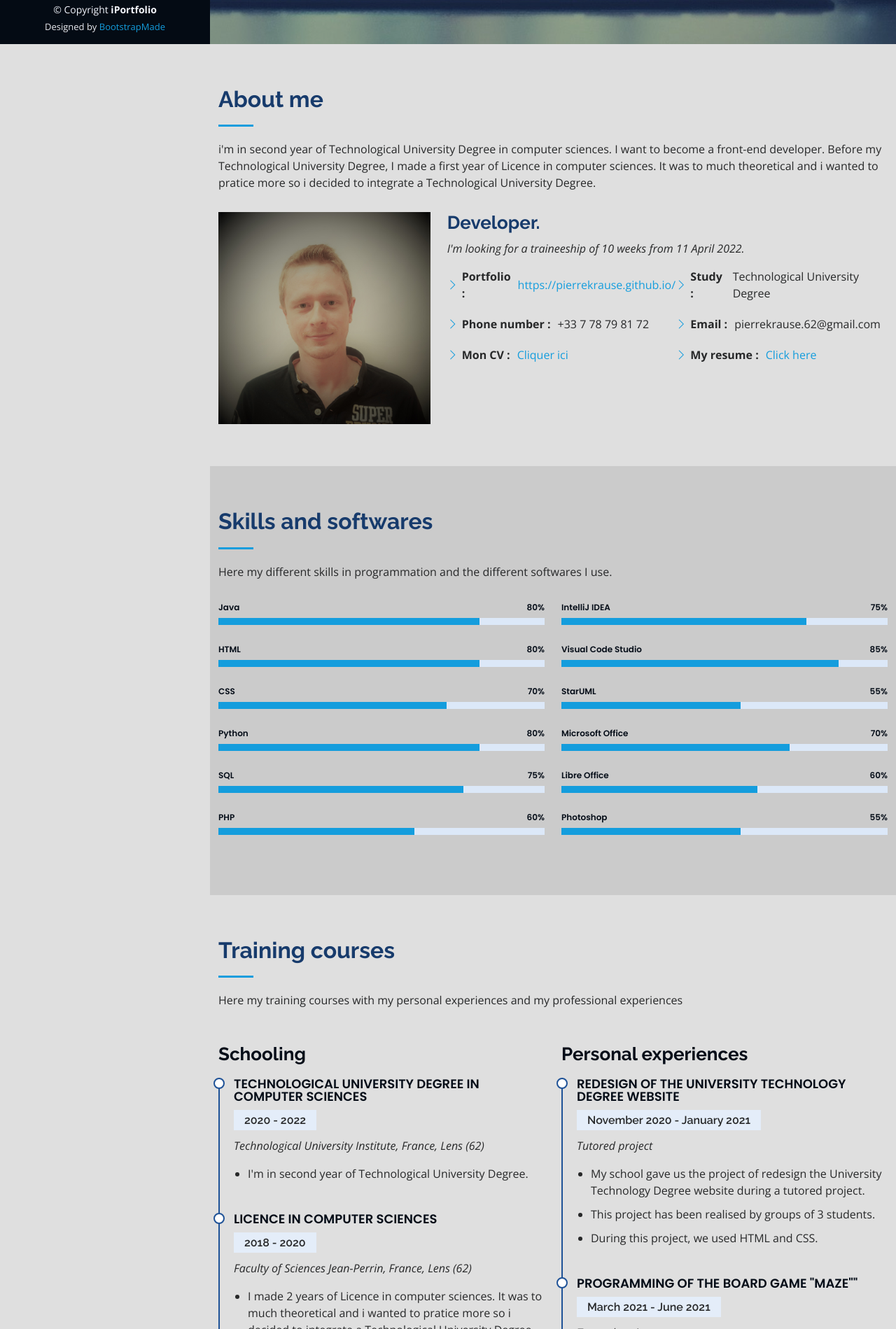
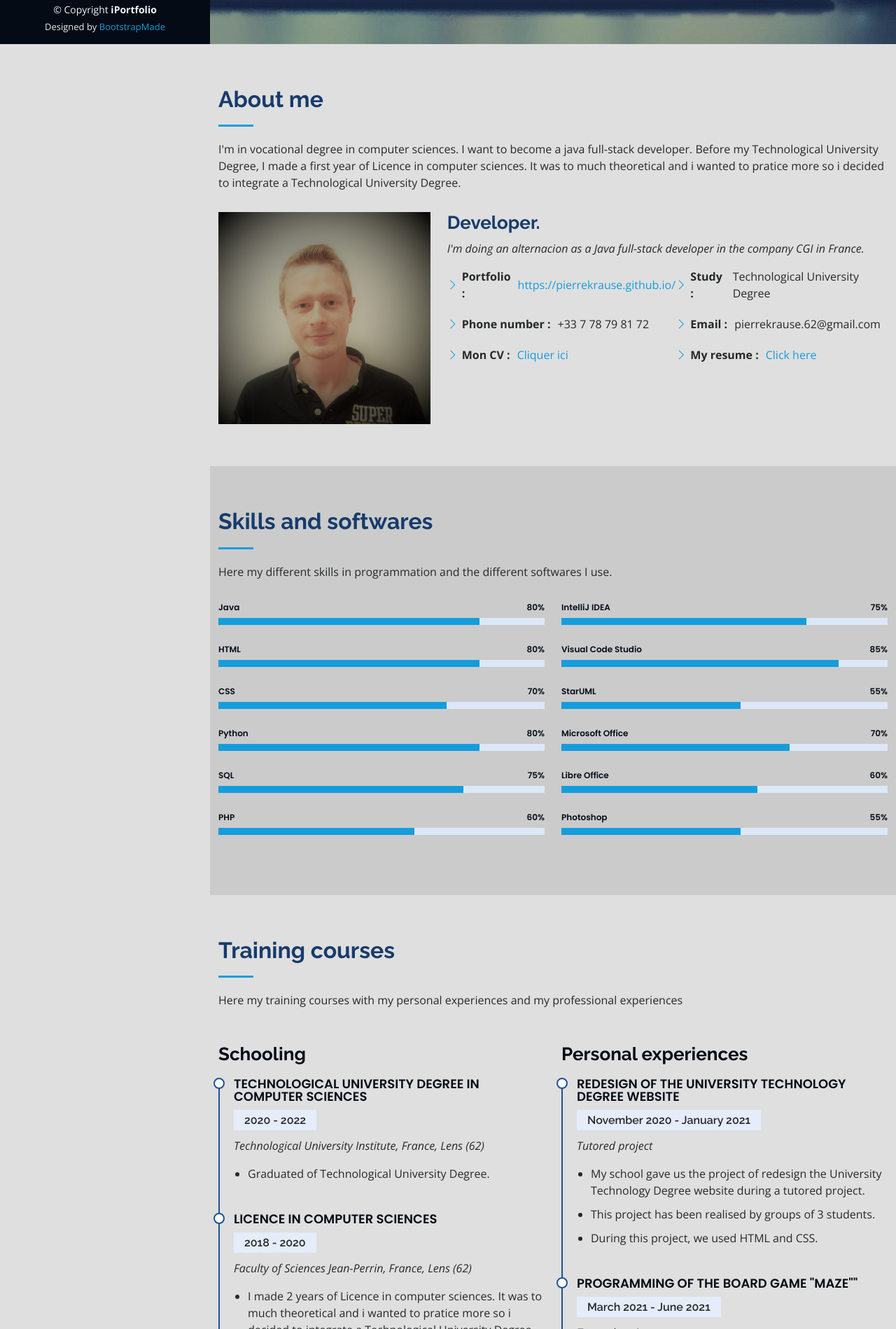
Before and after one commit to PierreKrause/PierreKrause.github.io, a plain HTML site: page index_en.html in a window 1280 px wide. Shown: the part 737-2636 px from the top of the page at 70% size. Drawn offline with nearby package versions, Linux system fonts and the light colour scheme.

Commit message:
maj index_en.html -> dut obtenu + en alternance maj index.html -> dut obtenu

```diff
--- a/index_en.html
+++ b/index_en.html
@@ -83,7 +83,7 @@
 
             <div class="section-title">
                 <h2>About me</h2>
-                <p>i'm in second year of Technological University Degree in computer sciences. I want to become a front-end developer. Before my Technological University Degree, I made a first year of Licence in computer sciences. It was to much theoretical and i wanted to pratice more so i decided to integrate a Technological University Degree.</p>
+                <p>I'm in vocational degree in computer sciences. I want to become a java full-stack developer. Before my Technological University Degree, I made a first year of Licence in computer sciences. It was to much theoretical and i wanted to pratice more so i decided to integrate a Technological University Degree.</p>
             </div>
 
             <div class="row">
@@ -93,7 +93,7 @@
                 <div class="col-lg-8 pt-4 pt-lg-0 content" data-aos="fade-left">
                     <h3>Developer.</h3>
                     <p class="fst-italic">
-                        I'm looking for a traineeship of 10 weeks from 11 April 2022.
+                        I'm doing an alternacion as a Java full-stack developer in the company CGI in France.
                     </p>
                     <div class="row">
                         <div class="col-lg-6">
@@ -248,7 +248,7 @@
                         <h5>2020 - 2022</h5>
                         <p><em>Technological University Institute, France, Lens (62)</em></p>
                         <ul>
-                            <li>I'm in second year of Technological University Degree.</li>
+                            <li>Graduated of Technological University Degree.</li>
                         </ul>
                     </div>
                     <div class="resume-item">
```
Also changed, not shown: index.html (+2 -2 lines).
